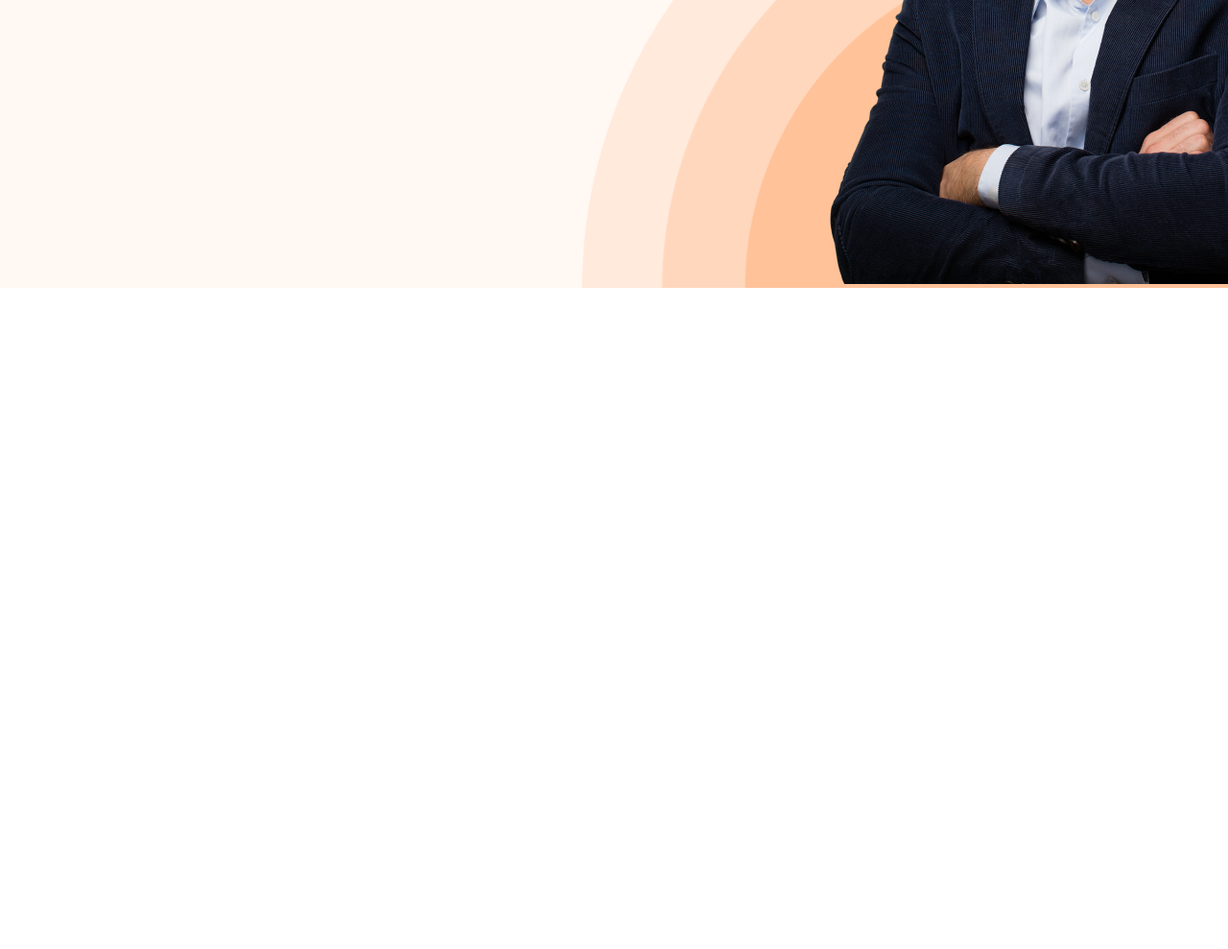
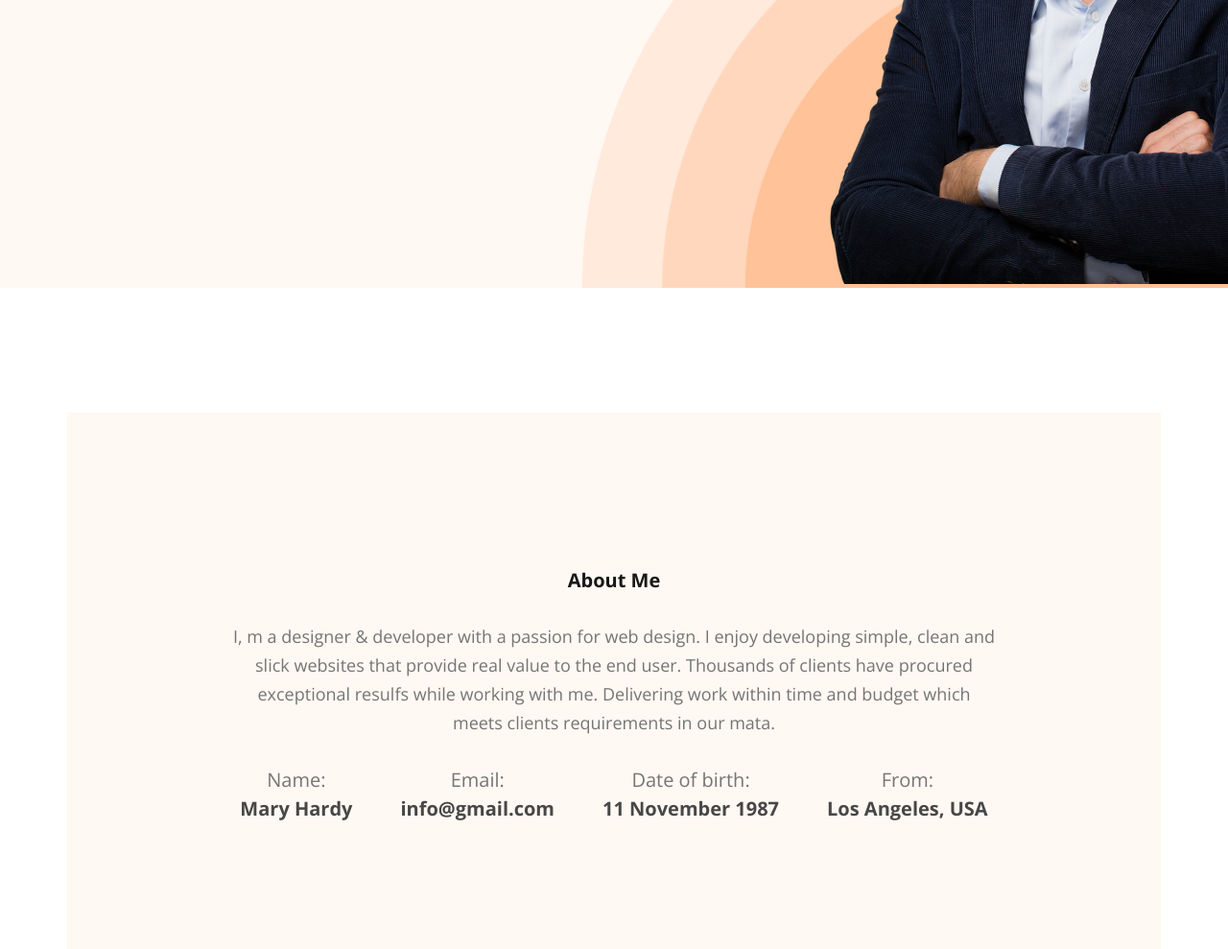
Before and after one commit to rakib-bd26/Mary, a plain HTML site: page index.html in a window 1280 px wide. Shown: the part 541-1530 px from the top of the page at 96% size. Before the commit the page ends 841 px from the top, so only its background shows below. Drawn offline with nearby package versions, Linux system fonts and the light colour scheme.

Commit message:
About part done

```diff
--- a/css/style.css
+++ b/css/style.css
@@ -121,6 +121,7 @@ a {
   background-size: cover;
   position: relative;
   z-index: 0;
+  margin-bottom: 130px;
 }
 
 .bannerContent h3{
@@ -180,11 +181,61 @@ a {
 
 
 
+   /* About part start here  */
+
+  #aboutpart{
+      text-align:center;
+  }
+
+  .about{
+    padding: 131px 157px;
+    background: #FFF8F3;
+  }
+
+  .aboutcontent{
+    text-align: center;
+
+  }
+ .aboutcontent h2{
+    font-family:"open sans", sane-serif;
+    font-weight: 700px;
+    font-size: 20px;
+    color: #181818;
+    margin: 30px;
+
+  }
+   .aboutcontent p{
+    font-family:"open sans",sane-serif;
+    font-weight: 400px;
+    font-size: 18px;
+    color: #757575;
+    width: 798px;
+    margin: 0 auto;
+    line-height: 30px;
+  }
+  .aboutBio{
+    margin-top: 30px;
+    display: flex;
+    justify-content: center;
+    text-align: center;
+     gap: 50px;
+  }
+     .aboutBio p{
+    font-family:"open sans",sane-serif;
+    font-weight: 400px;
+    font-size: 20px;
+    line-height: 30px;
+    color: #757575;
 
 
+  }
+.aboutBio h5 {
+    font-family: "Open Sans", sans-serif;
+    font-weight: 700;
+    font-size: 20px;
+    color: #474747;
+    line-height: 30px;
+    text-align: center;
+}
 
-
-
- /* background-size: cover;
-    background-position: center;
-    background-repeat: no-repeat; */
+/* About part end here  */
--- a/index.html
+++ b/index.html
@@ -71,14 +71,44 @@
             </div>
         </div>
   </section>
-
       <!--Banner part End here -->
 
 
 
+      <!-- About part start here -->
+       <section id="aboutpart">
+        <div class="container">
+            <div class="about">
+                <div class="aboutcontent">
+                    <h2>About Me</h2>
+                    <p>I, m a designer & developer with a passion for web design. I enjoy developing simple, clean and slick websites that provide real value to the end user. Thousands of clients have procured exceptional resulfs while working with me. Delivering work within time and budget which meets clients requirements in our mata.</p>
+                </div>
+                <div class="aboutBio">
+                <div class="bioOne common">
+                    <p>Name:</p>
+                    <h5>Mary Hardy</h5>
+                </div>
+                 <div class="bioTwo common">
+                    <p>Email:</p>
+                    <h5>info@gmail.com</h5>
+                </div>
+                 <div class="bioThree common">
+                    <p>Date of birth:</p>
+                    <h5>11 November 1987</h5>
+                </div>
+                 <div class="bioFour common">
+                    <p>From:</p>
+                    <h5>Los Angeles, USA</h5>
+                </div>
+            </div>
+            </div>
+
+        </div>
+
+       </section>
+      <!-- About part start here -->
       <!-- Header part start here -->
-      <!-- Header part start here -->
-      <!-- Header part start here -->
+
 
 
 
```
